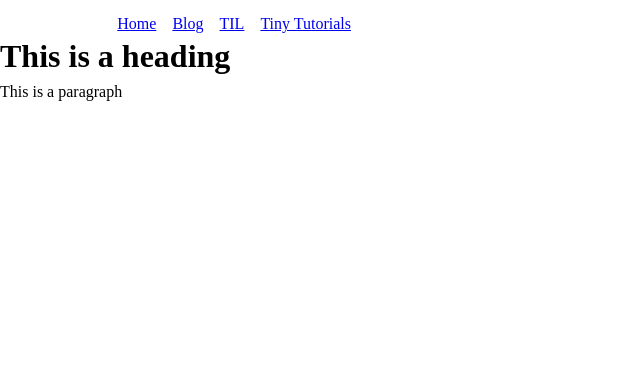
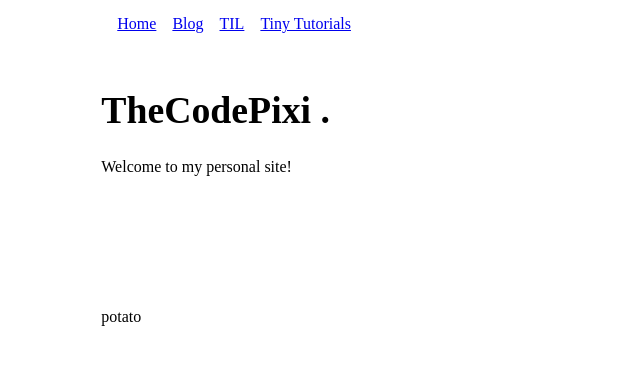
Before and after one commit to thecodepixi/thecodepixi.dev_11ty, an Eleventy site: page src/index.md in a window 1280 px wide. Shown: the whole page, without its empty margins (0-640 px from the left). Built offline with nearby package versions, Linux system fonts and the light colour scheme; Eleventy itself is replaced by a stand-in of ours; files that its build step writes are made by us from their sources.

Commit message:
More partials. More scss. Making a mess

```diff
--- /dev/null
+++ b/src/_includes/layouts/home.html
@@ -0,0 +1,5 @@
+{% include "layouts/page.html" %}
+
+{% block content %}
+
+{% endblock %}
--- /dev/null
+++ b/src/_includes/layouts/page.html
@@ -0,0 +1,16 @@
+{% extends "layouts/base.html" %}
+
+{% set pageHeaderTitle = title %}
+{% set pageHeaderSummary = summary %}
+{# {% set pageCriticalStyles = ['css/page.css'] %}  #}
+
+{% block content %}
+<article>
+  {% include "partials/page-header.html" %}
+  <div class="panel">
+    <div class="[ page-content ] [ flow wrapper ]">
+      {{ content | safe }}
+    </div>
+  </div>
+</article>
+{% endblock %}
--- /dev/null
+++ b/src/_includes/partials/page-header.html
@@ -0,0 +1,12 @@
+<div class="page-header">
+  <div class="[ wrapper ] [ flow ]">
+    <h1 class="[ page-header_heading ] [ headline ]" data-highlight="primary">
+      {{ pageHeaderTitle }}
+    </h1>
+    {% if pageHeaderSummary %}
+    <div class="[ page-header_summary ] [ measure-long ]">
+      {{ pageHeaderSummary | safe }}
+    </div>
+    {% endif %}
+  </div>
+</div>
--- a/src/index.md
+++ b/src/index.md
@@ -1,8 +1,7 @@
 ---
   title: "TheCodePixi"
-  layout: "layouts/base.html"
+  layout: "layouts/home.html"
+  summary: "Welcome to my personal site!"
 ---
 
-# This is a heading
-
-This is a paragraph
+potato
--- /dev/null
+++ b/src/scss/blocks/_page-header.scss
@@ -0,0 +1,3 @@
+.page-header {
+  padding: map.get($size-scale,'800') 0;
+}
--- a/src/scss/critical.scss
+++ b/src/scss/critical.scss
@@ -11,8 +11,11 @@
 @import 'utilities/visually-hidden';
 @import 'utilities/wrapper';
 @import 'utilities/radius';
+@import 'utilities/panel';
+@import 'utilities/headline';
 
 // import blocks
 @import 'blocks/skip-link';
 @import 'blocks/button';
 @import 'blocks/nav';
+@import 'blocks/page-header';
--- /dev/null
+++ b/src/scss/utilities/_headline.scss
@@ -0,0 +1,19 @@
+// $headline-highlights: ('dark', 'primary', 'secondary', 'quaternary', 'quinary');
+
+.headline {
+  font-size: map.get($size-scale, '700');
+  max-width: 18ch;
+
+  &::after {
+    content: '.';
+  }
+
+  // For each color, create an exception
+  // @each $headline-highlight in $headline-highlights {
+  //   &[data-highlight='#{$headline-highlight}'] {
+  //     &::after {
+  //       color: get-color($headline-highlight);
+  //     }
+  //   }
+  // }
+}
--- /dev/null
+++ b/src/scss/utilities/_panel.scss
@@ -0,0 +1,5 @@
+// Adds consitent space and padding for each full panel section
+.panel {
+  margin: map.get($size-scale, '700') 0;
+  padding: map.get($size-scale, '700') 0;
+}
```
Also changed, not shown: src/_includes/css/critical.css, 2 other files.
